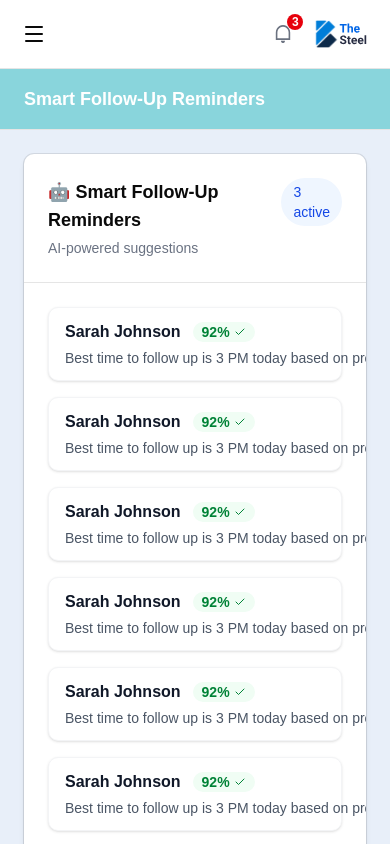
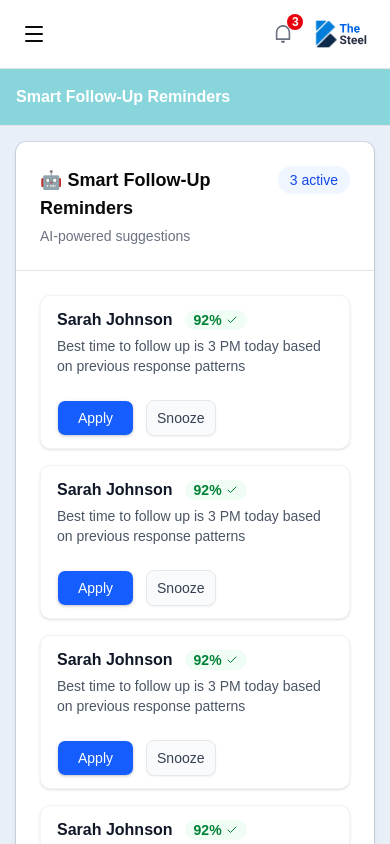
Before and after one commit to react6-flyweis/the-steel-admin, a React (Vite) app: page /leads/follow-up/smart-reminders in a window 390 px wide. Built offline with nearby package versions, Linux system fonts and the light colour scheme.

Commit message:
fix: enhance layout and responsiveness in smart reminders component

```diff
--- a/src/components/follow-up/smart-reminders.tsx
+++ b/src/components/follow-up/smart-reminders.tsx
@@ -35,9 +35,11 @@ const mockReminders: Reminder[] = [
 export default function SmartReminders() {
   return (
     <Card className="p-6 gap-0">
-      <div className="flex items-center gap-2">
-        <span className="text-xl">🧠</span>
-        <h2 className="text-lg font-semibold">Smart Follow-Up Reminders</h2>
+      <div className="flex flex-col md:flex-row  md:items-center gap-2">
+        <div className="">
+          <span className="text-xl">🧠</span>
+          <h2 className="text-lg font-semibold">Smart Follow-Up Reminders</h2>
+        </div>
         <span className="ml-auto bg-blue-100 text-blue-700 text-xs px-2 py-1 rounded-full">
           3 active
         </span>
--- a/src/pages/leads/smart-reminders.tsx
+++ b/src/pages/leads/smart-reminders.tsx
@@ -76,12 +76,12 @@ export default function SmartReminders() {
 
   return (
     <div className="w-full">
-      <div className="bg-[#89D5DC] text-white px-6 py-4 flex items-center justify-between border-b">
-        <h2 className="text-lg font-semibold flex items-center gap-2">
+      <div className="bg-[#89D5DC] text-white px-4 sm:px-6 py-4 flex flex-col sm:flex-row items-start sm:items-center justify-between gap-3 border-b">
+        <h2 className="text-base sm:text-lg font-semibold flex items-center gap-2">
           Smart Follow-Up Reminders
         </h2>
       </div>
-      <div className="p-6">
+      <div className="p-4 sm:p-6">
         <Card className="rounded-lg shadow-md">
           <CardHeader className="border-b">
             <div className="flex items-start justify-between gap-4 w-full">
@@ -94,8 +94,8 @@ export default function SmartReminders() {
                 </p>
               </div>
 
-              <div className="ml-auto">
-                <span className="inline-flex items-center px-3 py-1 rounded-full bg-blue-50 text-blue-700 text-sm font-medium">
+              <div className="">
+                <span className="whitespace-nowrap inline-flex items-center px-3 py-1 rounded-full bg-blue-50 text-blue-700 text-sm font-medium">
                   3 active
                 </span>
               </div>
@@ -107,9 +107,9 @@ export default function SmartReminders() {
               {reminders.map((reminder) => (
                 <div
                   key={reminder.id}
-                  className="w-full bg-white rounded-lg shadow-sm border border-gray-100 px-4 py-3 flex items-center justify-between"
+                  className="w-full bg-white rounded-lg shadow-sm border border-gray-100 px-4 py-3 flex flex-col sm:flex-row items-start sm:items-center justify-between gap-3"
                 >
-                  <div className="flex-1 pr-4">
+                  <div className="flex-1 pr-0 sm:pr-4">
                     <div className="flex items-center gap-3">
                       <h3 className="font-semibold text-gray-900 text-base">
                         <Link
@@ -124,24 +124,24 @@ export default function SmartReminders() {
                         <Check className="h-4 w-4 text-green-700" />
                       </Badge>
                     </div>
-                    <p className="text-sm text-gray-600 mt-1 truncate">
+                    <p className="text-sm text-wrap text-gray-600 mt-1 truncate">
                       Best time to follow up is{" "}
                       <span className="font-medium">{reminder.bestTime}</span>{" "}
                       {reminder.reason}
                     </p>
                   </div>
 
-                  <div className="flex items-center gap-3">
+                  <div className="flex items-center gap-3 mt-3 sm:mt-0 sm:justify-end">
                     <Button
                       onClick={() => handleApply(reminder.id)}
-                      className="px-5 py-2 rounded-md bg-blue-600 hover:bg-blue-700 text-white shadow"
+                      className="flex-1 px-5 py-2 rounded-md bg-blue-600 hover:bg-blue-700 text-white shadow"
                     >
                       Apply
                     </Button>
                     <Button
                       onClick={() => handleSnooze(reminder.id)}
                       variant="outline"
-                      className="px-4 py-2 rounded-md bg-gray-50 hover:bg-gray-100 text-gray-700 border border-gray-200"
+                      className="flex-1 rounded-md bg-gray-50 hover:bg-gray-100 text-gray-700 border border-gray-200"
                     >
                       Snooze
                     </Button>
```
